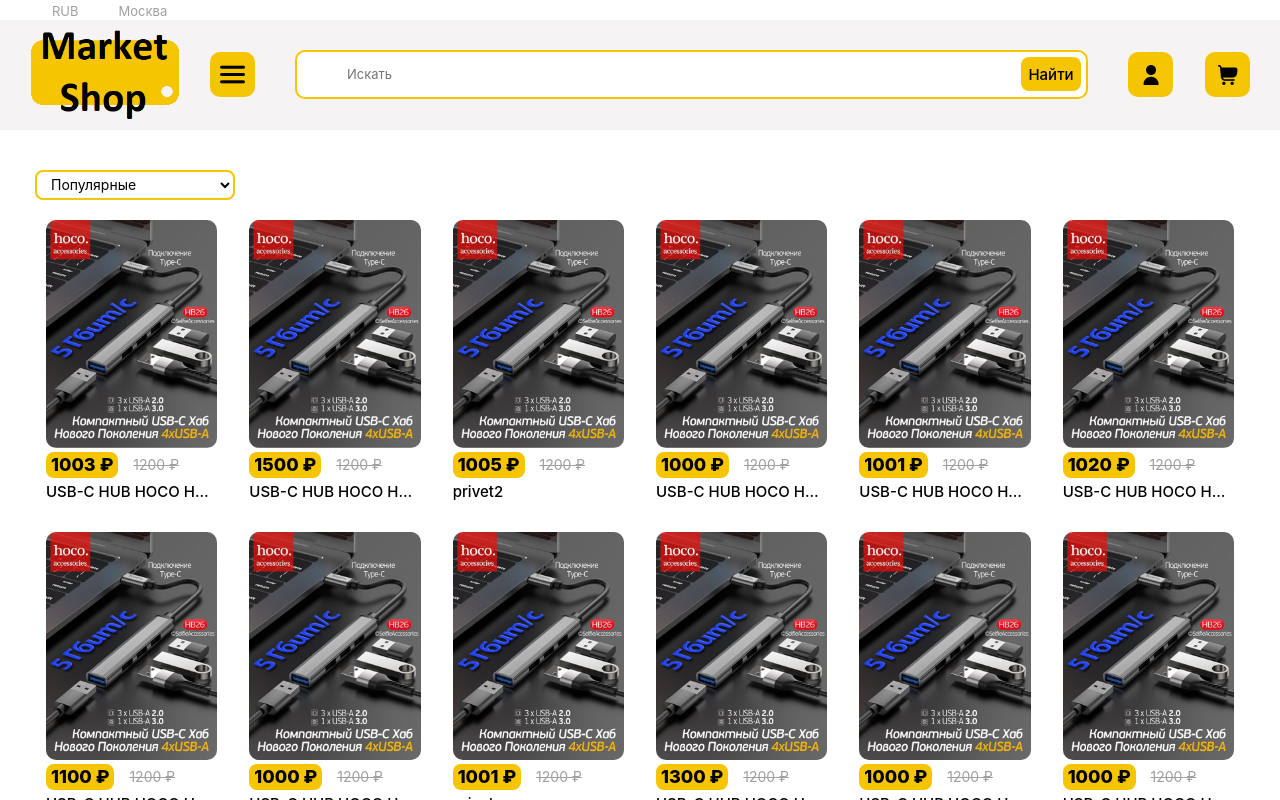
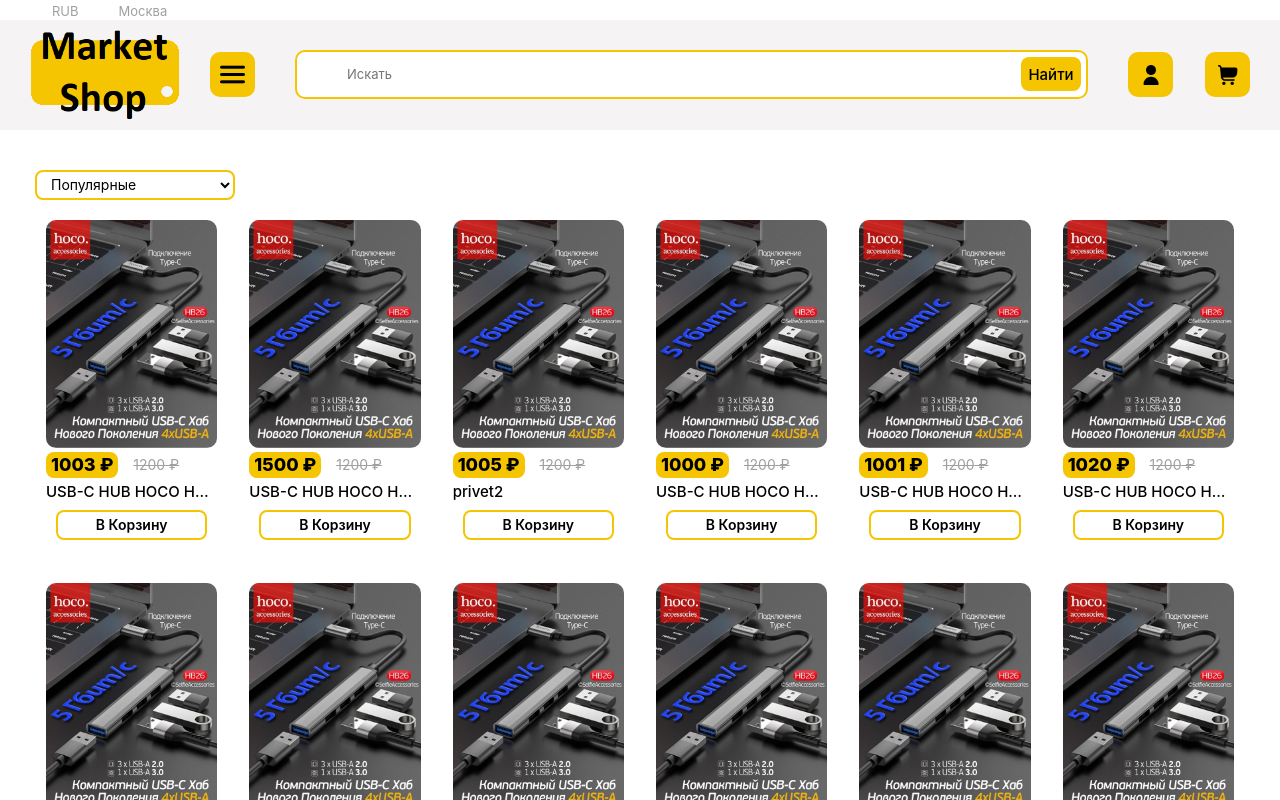
Before and after one commit to foxymakc/market-shop, a React (Create React App) app: page / in a window 1280 px wide. Shown: the top 800 px of the page. Built offline with nearby package versions, Linux system fonts and the light colour scheme.

Commit message:
нарисовал кнопку- в корзину

```diff
--- /dev/null
+++ b/src/components/CurrentProductCard/CurrentProductCard.js
@@ -0,0 +1,8 @@
+import React from "react";
+import { useParams } from "react-router-dom";
+
+export default function CurrentProductCard() {
+   let params = useParams();
+   console.log(params)
+  return <div>CurrentProductCard</div>;
+}
--- a/src/components/ProductCard/ProductCard.css
+++ b/src/components/ProductCard/ProductCard.css
@@ -3,6 +3,7 @@
   flex-direction: column;
   width: calc(100% / 12 * 6 - 8px);
   margin: 0 4px 24px;
+  position: relative;
 }
 
 .product-card__container {
@@ -82,8 +83,36 @@
   margin-top: 6px;
 }
 
-.product-card:hover .product-card__name {
-  color: #f4c500;
+.product-card__basket-container {
+  display: flex;
+  width: 100%;
+  background-color: white;
+  padding: 10px 10px 11px;
+  border-radius: 0 0 10px 10px;
+  box-sizing: border-box;
+}
+
+.product-card__basket-btn {
+  font-family: "Inter", "Arial", sans-serif;
+  font-style: normal;
+  font-weight: 600;
+  font-size: 14px;
+  line-height: 16px;
+  padding: 5px 5px;
+  border-radius: 8px;
+  border: 2px solid #f4c500;
+  background-color: white;
+  cursor: pointer;
+  width: 100%;
+  opacity: 1;
+}
+
+.product-card__basket-btn:hover {
+  opacity: 0.5;
+}
+
+.product-card:hover .product-card__basket-btn {
+  background-color: #f4c500;
 }
 
 @media (min-width: 768px) {
--- a/src/components/ProductCard/ProductCard.js
+++ b/src/components/ProductCard/ProductCard.js
@@ -5,7 +5,10 @@
 export default function ProductCard({ productInfo }) {
   return (
     <li className="product-card">
-      <NavLink className="product-card__container" to={`/${productInfo.id}`}>
+      <NavLink
+        className="product-card__container"
+        to={`/product/${productInfo.id}`}
+      >
         <div className="product-card__img-container">
           <img
             className="product-card__img"
@@ -21,6 +24,9 @@
           <p className="product-card__name">{productInfo.name}</p>
         </div>
       </NavLink>
+      <div className="product-card__basket-container">
+        <button className="product-card__basket-btn">В Корзину</button>
+      </div>
     </li>
   );
 }
--- a/src/routes.js
+++ b/src/routes.js
@@ -8,6 +8,7 @@
 import Requisites from "./pages/Requisites/Requisites";
 import OurContacts from "./pages/OurContacts/OurContacts";
 import Category from "./pages/Category/Category";
+import CurrentProductCard from "./components/CurrentProductCard/CurrentProductCard";
 
 // export const authRoutes = [
 //     {
@@ -59,6 +60,11 @@
     path: "/category" + "/:id" + "/:search",
     Component: <Category />,
   },
+  {
+    // eslint-disable-next-line no-useless-concat
+    path: "/product" + "/:id",
+    Component: <CurrentProductCard />,
+  },
   // {
   //     path: "/login",
   //     Component: <Shop/>
```
Also changed, not shown: src/components/CurrentProductCard/CurrentProductCard.css (added).
